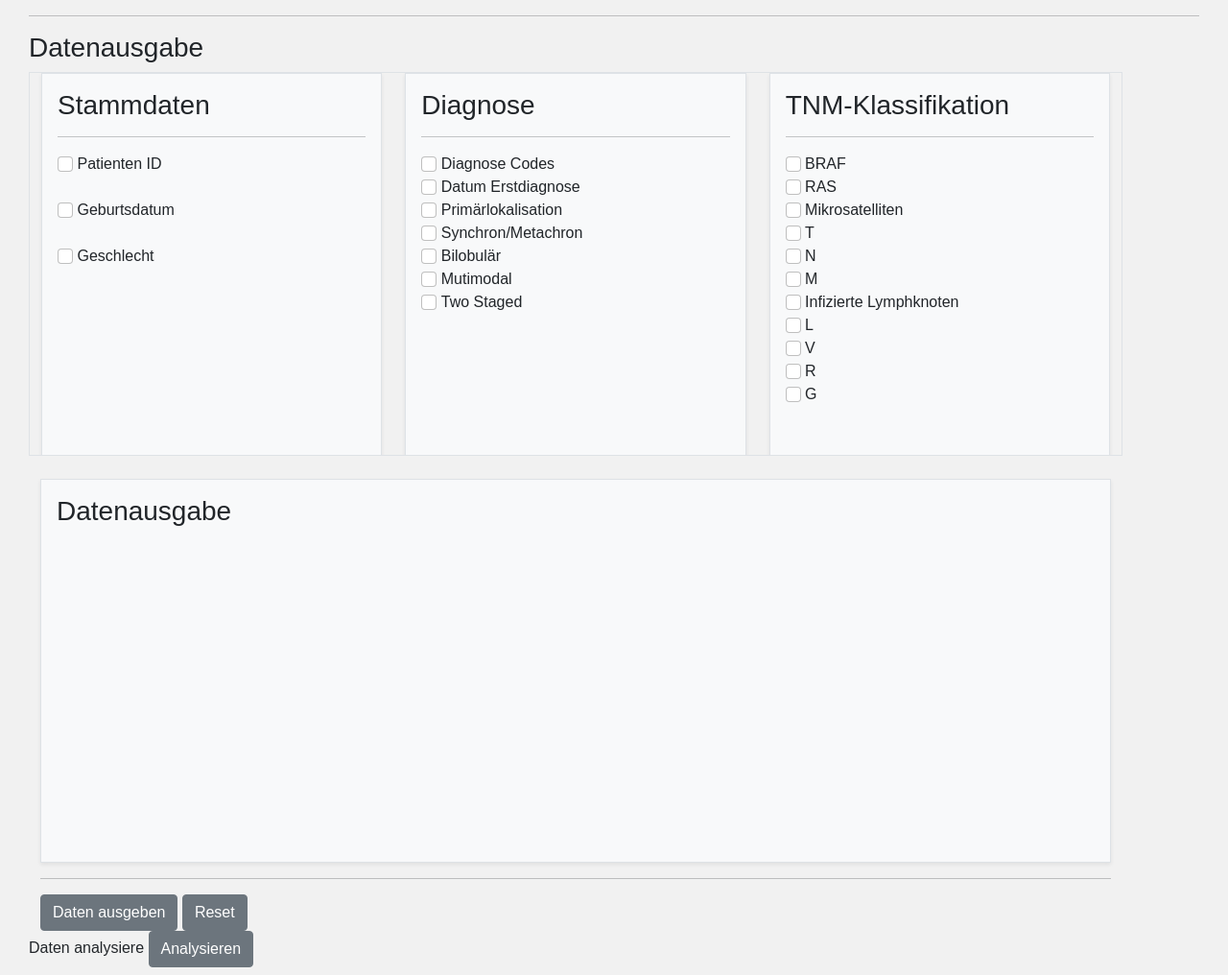
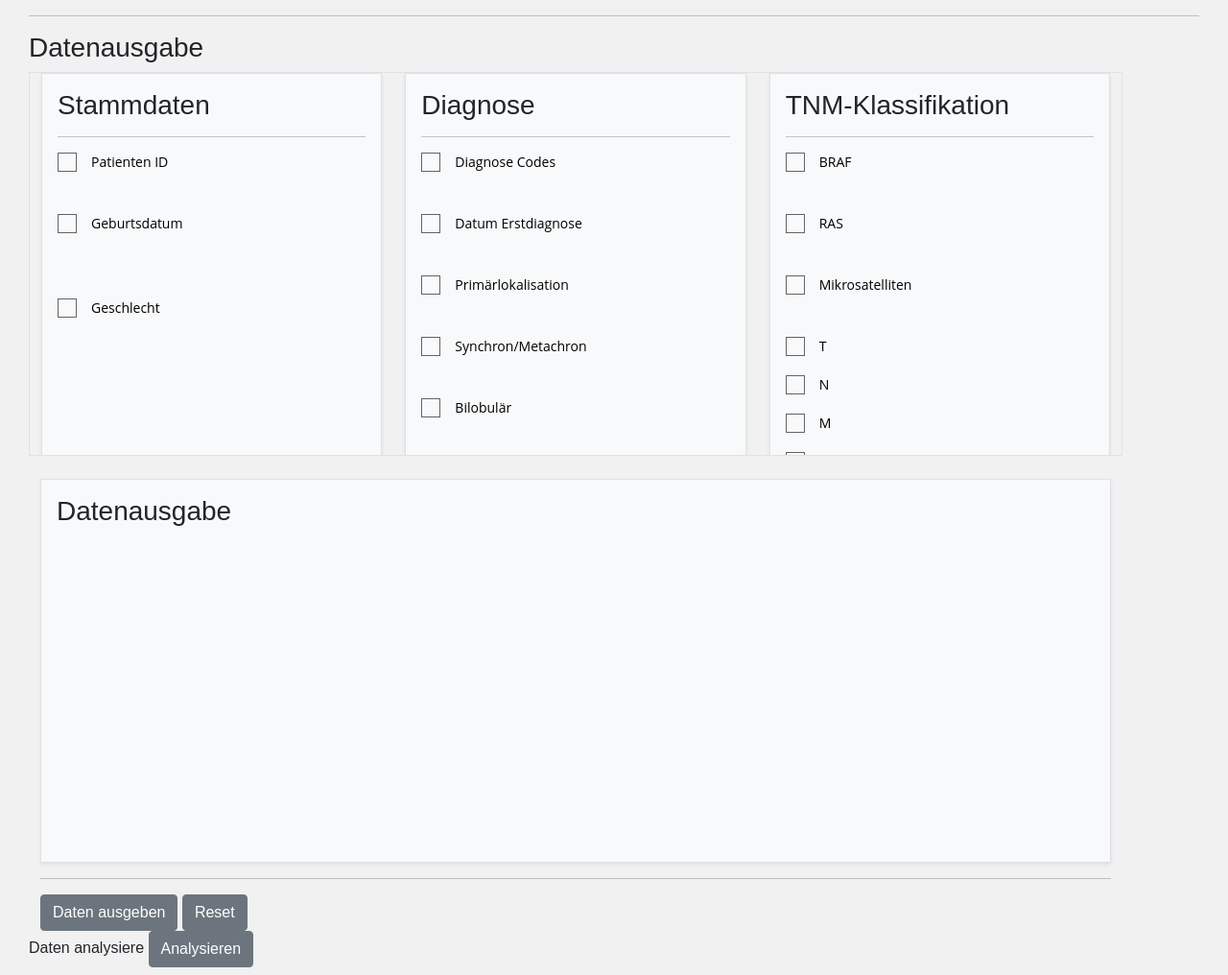
Before and after one commit to OptiTheNext/mCRC-DB, a Flask app: page /datenausgabe in a window 1280 px wide. Shown: the part 190-1206 px from the top of the page at 96% size. Run offline with Flask 2, Linux system fonts and the light colour scheme; the visitor is signed in with stand-in values (Sample User, id 1).

Commit message:
Added new checkbox style

```diff
--- a/static/base.css
+++ b/static/base.css
@@ -67,3 +67,49 @@
     box-shadow: inset 0 0 0 1000px rgba(255, 255, 255, 0.719);
 }
 .top-buffer { margin-top:20px; }
+
+@import url(https://fonts.googleapis.com/css?family=Open+Sans);
+
+/*Checkboxes styles*/
+input[type="checkbox"] { display: none; }
+
+input[type="checkbox"] + label {
+  display: block;
+  position: relative;
+  padding-left: 35px;
+  margin-bottom: 20px;
+  font: 14px/20px 'Open Sans', Arial, sans-serif;
+  color: rgb(0, 0, 0);
+  cursor: pointer;
+  -webkit-user-select: none;
+  -moz-user-select: none;
+  -ms-user-select: none;
+}
+
+input[type="checkbox"] + label:last-child { margin-bottom: 0; }
+
+input[type="checkbox"] + label:before {
+  content: '';
+  display: block;
+  width: 20px;
+  height: 20px;
+  border: 1px solid #000000;
+  position: absolute;
+  left: 0;
+  top: 0;
+  opacity: .6;
+  -webkit-transition: all .12s, border-color .08s;
+  transition: all .12s, border-color .08s;
+}
+
+input[type="checkbox"]:checked + label:before {
+  width: 10px;
+  top: -5px;
+  left: 5px;
+  border-radius: 0;
+  opacity: 1;
+  border-top-color: transparent;
+  border-left-color: transparent;
+  -webkit-transform: rotate(45deg);
+  transform: rotate(45deg);
+}
--- a/templates/site_3.html
+++ b/templates/site_3.html
@@ -17,8 +17,11 @@
                             <h3>Stammdaten</h3>
                             <hr />
                             <div class="form-group">
-                                <input class="form-check-input" id="pat_id_check" name="pat_id_check" onchange="showInputField('pat_id_check','pat_id_field')" type="checkbox" value="1" /> <label>Patienten ID</label>
-                                <span class="hidden-on-default" id="pat_id_field" style="display: none;"><input class="form-control" id="pat_id" name="pat_id" type="int" /></span>
+                                <input class="form-check-input" id="pat_id_check" name="pat_id_check" onchange="showInputField('pat_id_check','pat_id_field')" type="checkbox" value="1" />
+                                <label for="pat_id_check">Patienten ID</label>
+                                <span class="hidden-on-default" id="pat_id_field" style="display: none;">
+                                    <input class="form-control" id="pat_id" name="pat_id" type="int" />
+                                </span>
                             </div>
                             <br />
                             <div class="form-group">
```
